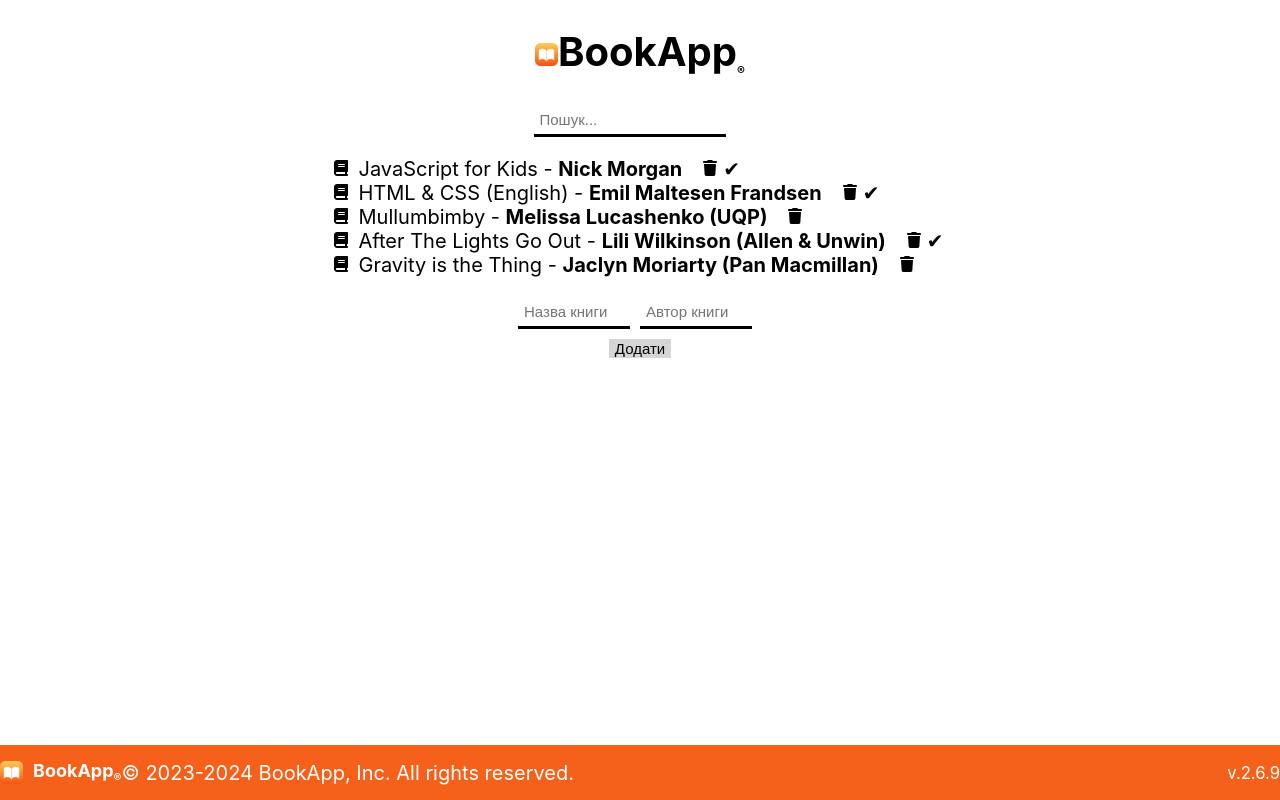
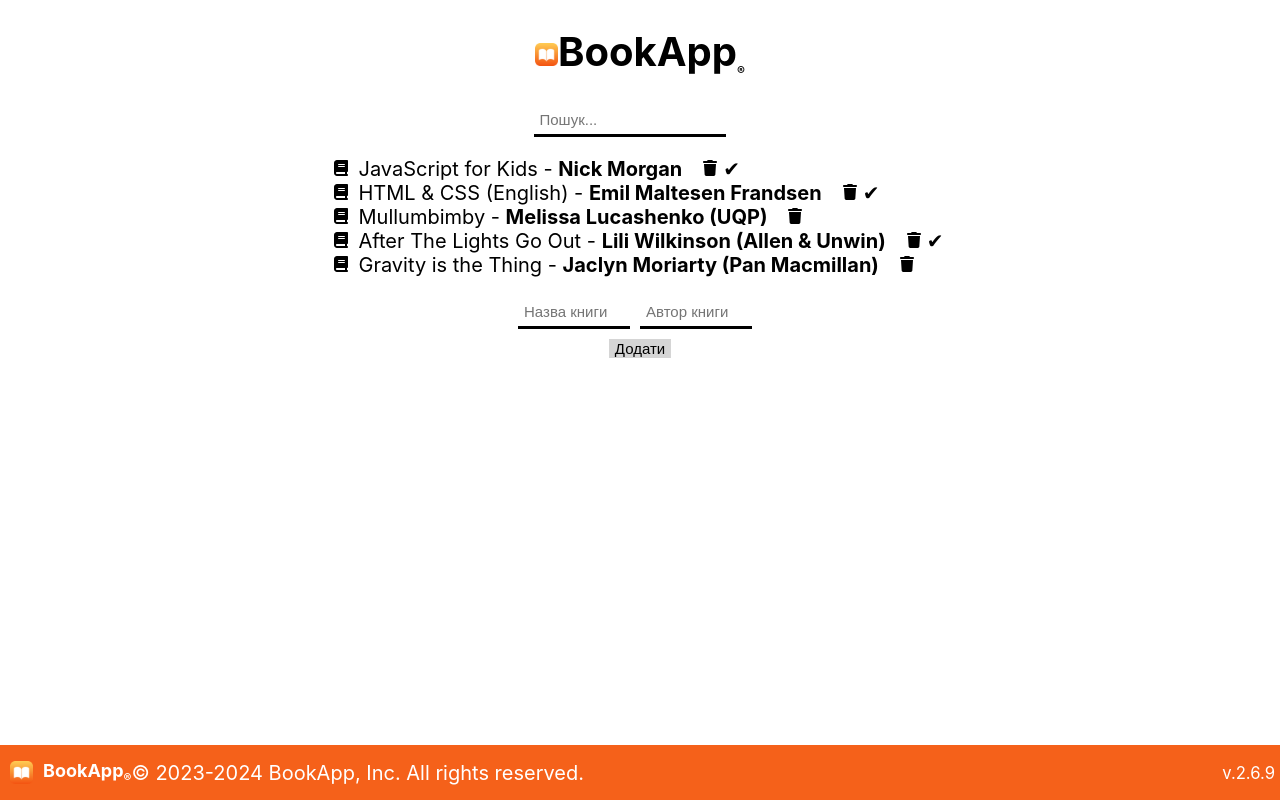
Before and after one commit to Terminator2220/BookApp, a React (Create React App) app: page / in a window 1280 px wide. Built offline with nearby package versions, Linux system fonts and the light colour scheme; the HTML template or start-up script is replaced by a standard one.

Commit message:
Update app2.css

```diff
--- a/src/app2.css
+++ b/src/app2.css
@@ -19,6 +19,7 @@
 .footerLogo {
     display: flex;
     align-items: center;
+    margin-left: 10px;
 }
 
 .footerLogo img {
@@ -46,6 +47,7 @@
 .footerVersion {
     display: flex;
     align-items: center;
+    margin-right: 5px;
 }
 
 .VersionName sub {
```
